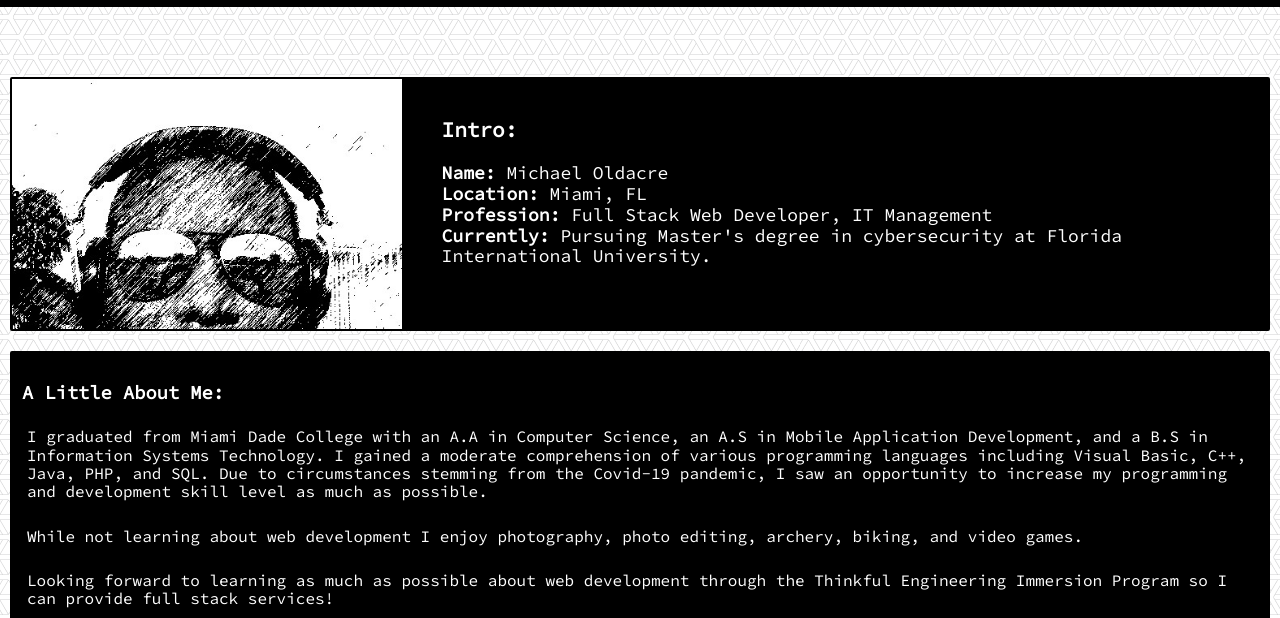
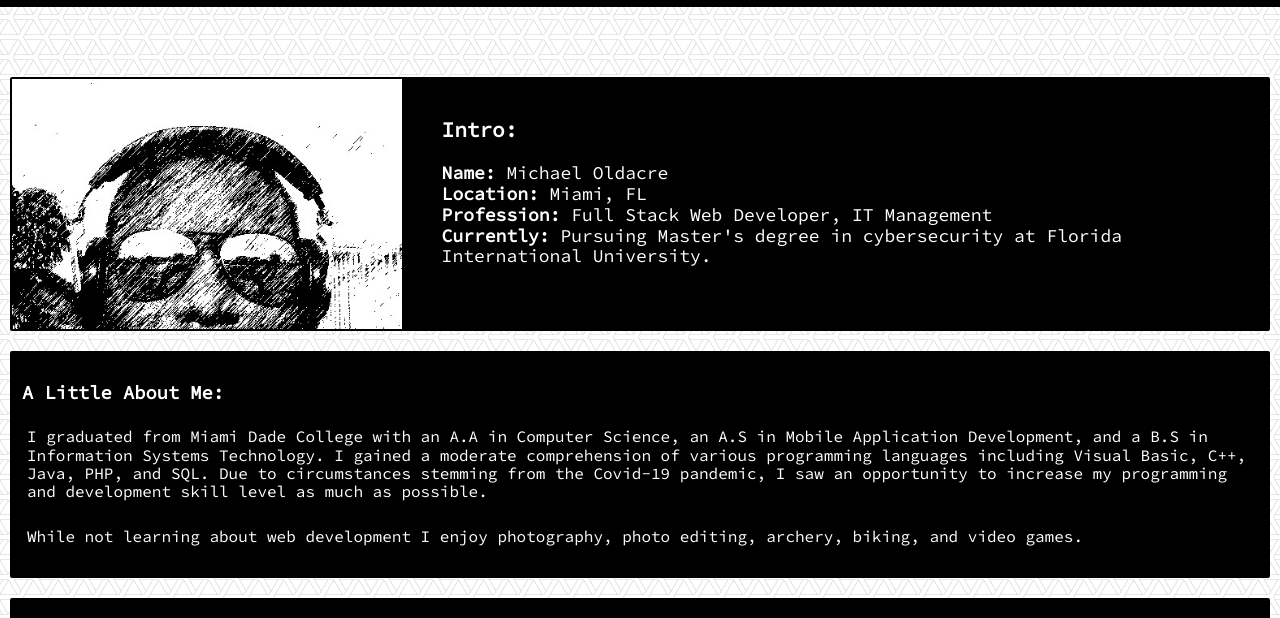
Before and after one commit to mloldacre/PersonalPortfolio, a plain HTML site: page index.html in a window 1280 px wide. Shown: the part 140-758 px from the top of the page. Drawn offline with nearby package versions, Linux system fonts and the light colour scheme.

Commit message:
Removed sentence in about me

```diff
--- a/index.html
+++ b/index.html
@@ -79,9 +79,6 @@
 
         <p>While not learning about web development I enjoy photography, photo editing, archery, biking, and video
           games.</p>
-
-        <p>Looking forward to learning as much as possible about web development through the Thinkful Engineering
-          Immersion Program so I can provide full stack services!</p>
       </article>
     </div>
   </div>
```
